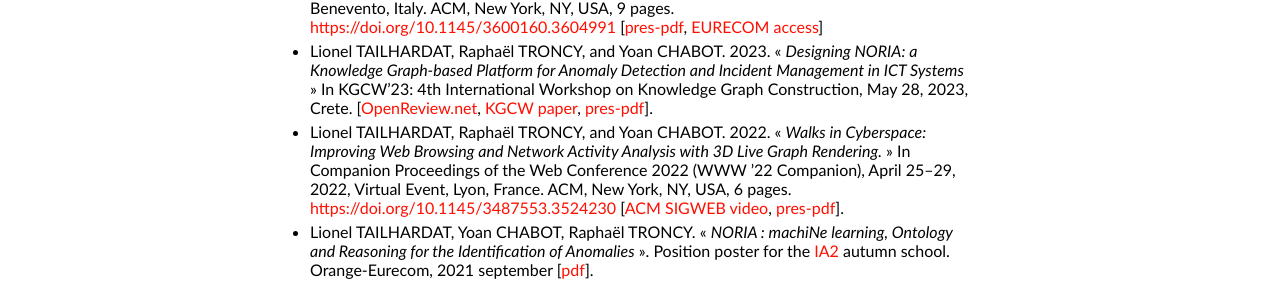
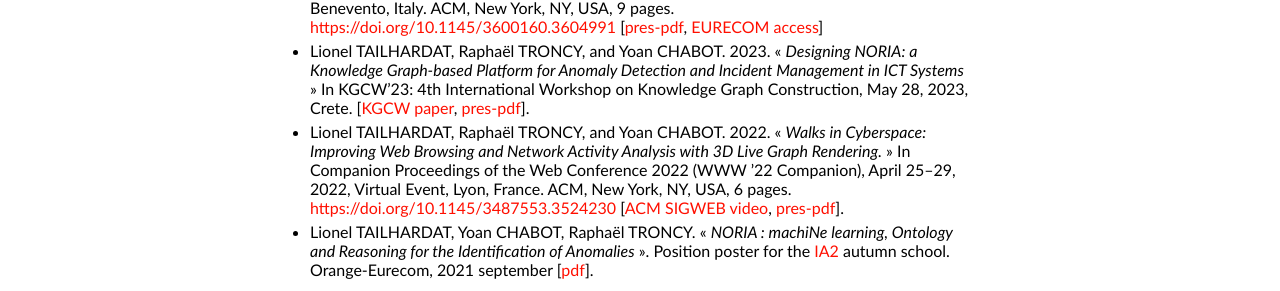
Before and after one commit to GenEars/GenEars.github.io, a Jekyll site: the page built from publications.md, in a window 1280 px wide. Shown: the part 288-579 px from the top of the page. Built offline with Jekyll 4.4.1, drawn with Linux system fonts in a browser that asks for light colours.

Commit message:
Removed OpenReview link.
Signed-off-by: Lionel TAILHARDAT <lionel.tailhardat@orange.fr>

```diff
--- a/publications.md
+++ b/publications.md
@@ -16,7 +16,7 @@ ORCID [0000-0001-5887-899X](https://orcid.org/0000-0001-5887-899X) - [Google Sch
   « *Designing NORIA: a Knowledge Graph-based Platform for Anomaly Detection and Incident Management in ICT Systems* »
   In KGCW'23: 4th International Workshop on Knowledge Graph Construction, May
   28, 2023, Crete.
-  [[OpenReview.net](https://openreview.net/forum?id=XxYQghsHi-g), [KGCW paper](https://kg-construct.github.io/workshop/2023/resources/paper3.pdf), [pres-pdf](pubs/KGCW-2023-noria-platform-pres.pdf)].
+  [[KGCW paper](https://kg-construct.github.io/workshop/2023/resources/paper3.pdf), [pres-pdf](pubs/KGCW-2023-noria-platform-pres.pdf)].
 * Lionel TAILHARDAT, Raphaël TRONCY, and Yoan CHABOT. 2022.
   « *Walks in Cyberspace: Improving Web Browsing and Network Activity Analysis with 3D Live Graph Rendering.* »
   In Companion Proceedings of the Web Conference 2022 (WWW ’22 Companion), April 25–29, 2022, Virtual Event, Lyon, France.
```
